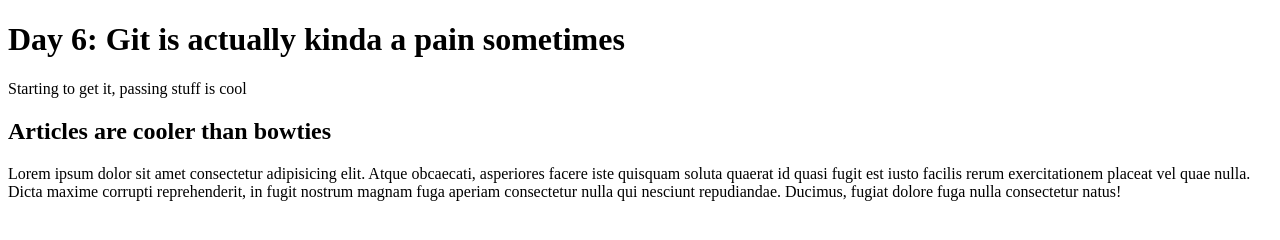
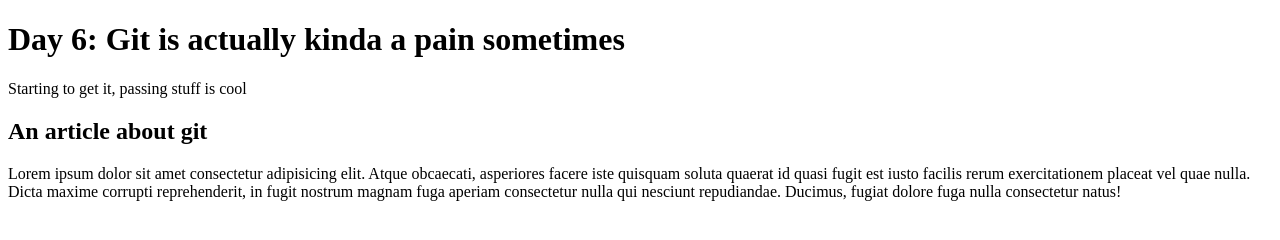
Before and after one commit to ashx3s/day6_gitignore-stuff, a plain HTML site: page index.html in a window 1280 px wide. Drawn offline with Linux system fonts and the light colour scheme.

Commit message:
fixed title

```diff
--- a/index.html
+++ b/index.html
@@ -15,7 +15,7 @@
       <p>Starting to get it, passing stuff is cool</p>
     </header>
     <article>
-      <h2>Articles are cooler than bowties</h2>
+      <h2>An article about git</h2>
       <p>Lorem ipsum dolor sit amet consectetur adipisicing elit. Atque obcaecati, asperiores facere iste quisquam
         soluta quaerat id quasi fugit est iusto facilis rerum exercitationem placeat vel quae nulla. Dicta maxime
         corrupti reprehenderit, in fugit nostrum magnam fuga aperiam consectetur nulla qui nesciunt repudiandae.
```
